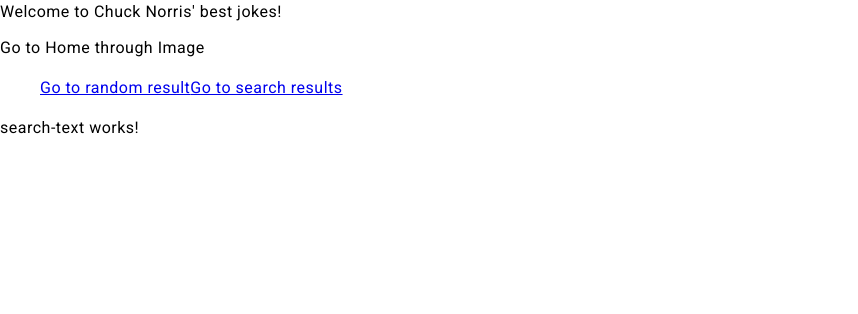
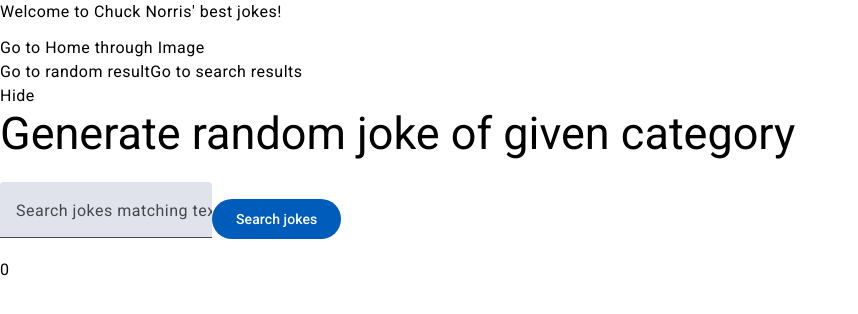
Before and after one commit to Yang-dotcom/ChuckNorrisJokesAngular, an Angular app: page /search-text in a window 1280 px wide. Shown: the top 314 px of the page, without its empty margins (0-858 px from the left). Built offline with nearby package versions, Linux system fonts and the light colour scheme.

Commit message:
added tailwind, implemented search text html

```diff
--- a/package.json
+++ b/package.json
@@ -41,6 +41,7 @@
     "karma-coverage": "~2.2.0",
     "karma-jasmine": "~5.1.0",
     "karma-jasmine-html-reporter": "~2.1.0",
+    "tailwindcss": "^3.4.13",
     "typescript": "~5.5.2"
   }
 }
--- a/src/app/interfaces/joke.ts
+++ b/src/app/interfaces/joke.ts
@@ -1,4 +1,6 @@
 export interface Joke {
+  categories: string[];
+  created_at: Date;
   icon_url: string;
   id: string;
   url: string;
--- /dev/null
+++ b/src/app/interfaces/resultsearch.ts
@@ -0,0 +1,7 @@
+import { Joke } from "./joke";
+
+
+export interface ResultSearch {
+  total: number;
+  result: Joke[];
+}
--- a/src/app/random-joke/random-joke.component.ts
+++ b/src/app/random-joke/random-joke.component.ts
@@ -39,8 +39,6 @@
    }
 
   public getRandomJoke(){
-    console.log(this.randomJoke)
-    // Access the value of categoryForm
     const category = this.jokeForm.get('categoryForm')?.value ?? null;
     this.homeService.getRandomJoke(category).subscribe({
         next: (data: Joke) => {
--- a/src/app/search-text/search-text.component.html
+++ b/src/app/search-text/search-text.component.html
@@ -1 +1,18 @@
-<p>search-text works!</p>
+<a [routerLink]="['/']" routerLinkActive="router-link-active" >Hide</a>
+<section>
+  <h2>Generate random joke of given category</h2>
+  <form id="search" [formGroup]="textForm" (ngSubmit)="search()">
+    <mat-form-field>
+      <mat-label>Search jokes matching text</mat-label>
+      <input matInput placeholder="Ex. jokes" value="jokes" formControlName="text">
+    </mat-form-field>
+    <button mat-flat-button type="submit">Search jokes</button>
+  </form>
+  <div>{{totalJokes}}</div>
+  <div>
+    @for (joke of arrayJokesValues; track $index) {
+      <p>{{joke}}</p>
+    }
+  </div>
+  <router-outlet></router-outlet>
+</section>
--- a/src/app/search-text/search-text.component.ts
+++ b/src/app/search-text/search-text.component.ts
@@ -1,21 +1,26 @@
-import { Component, inject } from '@angular/core';
+import { Component, inject, OnInit } from '@angular/core';
 import {FormControl, FormGroup, ReactiveFormsModule} from "@angular/forms";
-import {MatButtonModule} from '@angular/material/button';
 import { HomeService } from '../services/home.service';
+import {MatInputModule} from '@angular/material/input';
+import { MatButton } from '@angular/material/button';
 import { Joke } from '../interfaces/joke';
 import { RouterLink, RouterOutlet} from '@angular/router';
+import { ResultSearch } from '../interfaces/resultsearch';
 
 @Component({
   selector: 'app-search-text',
   standalone: true,
-  imports: [RouterLink, RouterOutlet, ReactiveFormsModule, MatButtonModule],
+  imports: [RouterLink, RouterOutlet, ReactiveFormsModule, MatButton, MatInputModule],
   templateUrl: './search-text.component.html',
   styleUrl: './search-text.component.css'
 })
-export class SearchTextComponent {
+export class SearchTextComponent implements OnInit{
 
   homeService = inject(HomeService);
-  searchResult: Joke[] = [];
+  resultSearch!: ResultSearch;
+  arrayJokes: Joke[] = [];
+  arrayJokesValues: string[] = [];
+  totalJokes: number = 0;
 
   protected textForm = new FormGroup({
     text : new FormControl('')
@@ -23,7 +28,16 @@
 
   public search(){
     const text = this.textForm.get('text')?.value?? null;
-    this.homeService.searchByText(text)
+    this.homeService.searchByText(text).subscribe({
+      next: (data: ResultSearch) => {
+        this.resultSearch = data;
+        this.arrayJokes = data.result;
+        this.totalJokes = data.total;
+        this.arrayJokesValues = this.arrayJokes.map(joke => joke.value);
+      }
+    })
+  }
 
+  ngOnInit(): void {
   }
 }
--- a/src/app/services/home.service.ts
+++ b/src/app/services/home.service.ts
@@ -1,6 +1,7 @@
 import { inject, Injectable } from '@angular/core';
 import { HttpClient, HttpParams } from '@angular/common/http';
 import { Joke } from '../interfaces/joke';
+import { ResultSearch } from '../interfaces/resultsearch';
 
 @Injectable({
   providedIn: 'root'
@@ -19,12 +20,14 @@
     return this.HttpClient.get<Joke>(`${this.baseUrl}/random`, {params: params})
   }
 
+
   searchByText(text:string | null){
+
     if(text === null || text.trim() === ''){
       throw new Error('Text cannot be null or empty')
     }
     let params = new HttpParams().set('query', text)
-    return this.HttpClient.get<Joke[]>(`${this.baseUrl}/search`, {params: params})
+    return this.HttpClient.get<ResultSearch>(`${this.baseUrl}/search`, {params: params})
   }
 
   getRandomJoke(category: string | null){
--- a/src/styles.css
+++ b/src/styles.css
@@ -1,4 +1,6 @@
-/* You can add global styles to this file, and also import other style files */
+@tailwind base;
+@tailwind components;
+@tailwind utilities;
 
 html, body { height: 100%; }
 body { margin: 0; font-family: Roboto, "Helvetica Neue", sans-serif; }
--- /dev/null
+++ b/tailwind.config.js
@@ -0,0 +1,8 @@
+/** @type {import('tailwindcss').Config} */
+module.exports = {
+  content: ["./src/**/*.{html,ts}"],
+  theme: {
+    extend: {},
+  },
+  plugins: [],
+}
```
Also changed, not shown: 1 other file (tests, documents, lock files or other folders).
